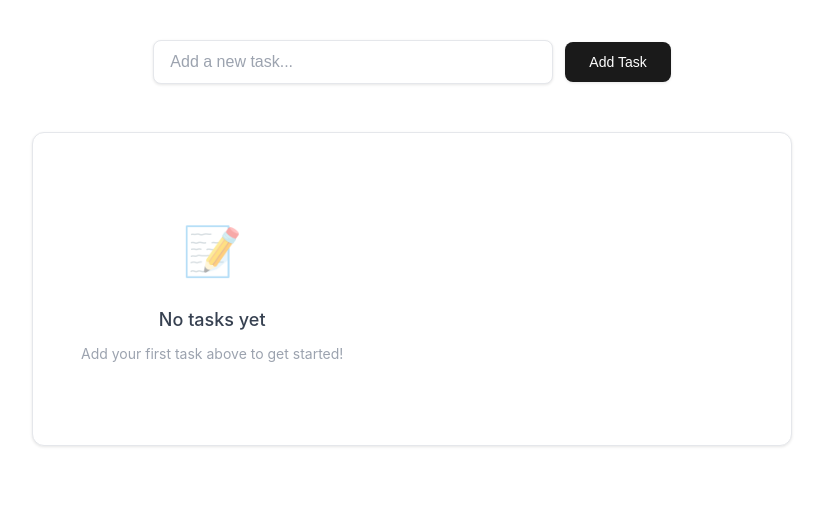
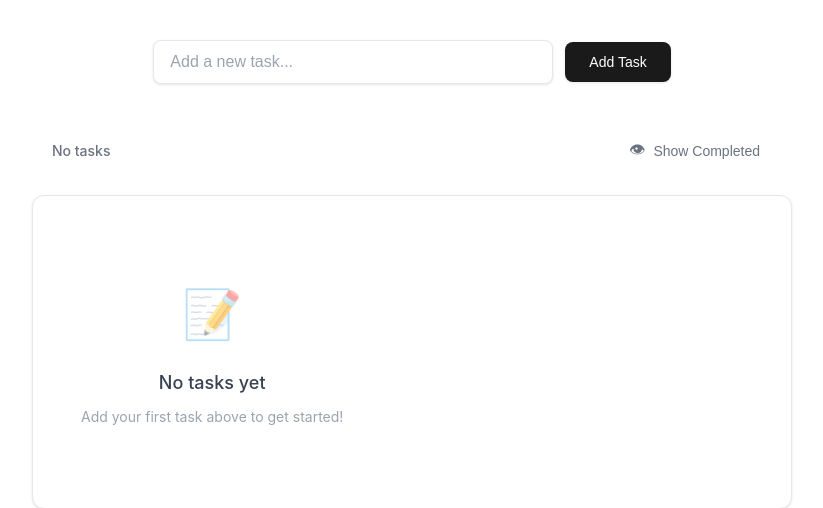
Before and after one commit to radiantsolutions-lab/todo, a Flask app: page / in a window 1280 px wide. Shown: the part 260-768 px from the top of the page, without its empty margins (228-1051 px from the left). Before the commit the page ends 707 px from the top, so only its background shows below. Run offline with Flask 3, Linux system fonts and the light colour scheme; data that the repository does not hold is empty.

Commit message:
Add show/hide completed tasks feature with elegant toggle button

```diff
--- a/templates/index.html
+++ b/templates/index.html
@@ -58,6 +58,58 @@
             gap: 12px;
             align-items: center;
             justify-content: center;
+        }
+
+        .controls-section {
+            display: flex;
+            align-items: center;
+            justify-content: space-between;
+            margin-bottom: 24px;
+            padding: 0 20px;
+        }
+
+        .task-count {
+            font-size: 0.875rem;
+            color: #6b7280;
+            font-weight: 500;
+        }
+
+        .toggle-completed {
+            display: flex;
+            align-items: center;
+            gap: 8px;
+            background: none;
+            border: none;
+            color: #6b7280;
+            font-size: 0.875rem;
+            cursor: pointer;
+            padding: 6px 12px;
+            border-radius: 6px;
+            transition: all 0.2s ease;
+            font-weight: 500;
+        }
+
+        .toggle-completed:hover {
+            background: #f3f4f6;
+            color: #374151;
+        }
+
+        .toggle-completed.active {
+            background: #3b82f6;
+            color: #ffffff;
+        }
+
+        .toggle-completed.active:hover {
+            background: #2563eb;
+        }
+
+        .toggle-icon {
+            font-size: 1rem;
+            transition: transform 0.2s ease;
+        }
+
+        .toggle-completed.active .toggle-icon {
+            transform: rotate(180deg);
         }
 
         .task-input {
@@ -301,6 +353,14 @@
             <button id="addBtn" class="add-btn">Add Task</button>
         </div>
 
+        <div class="controls-section">
+            <div id="taskCount" class="task-count">0 tasks</div>
+            <button id="toggleCompleted" class="toggle-completed">
+                <span class="toggle-icon">👁</span>
+                <span id="toggleText">Show Completed</span>
+            </button>
+        </div>
+
         <div class="tasks-section">
             <ul id="todoList" class="tasks-list">
                 <!-- Tasks will be loaded here -->
@@ -313,6 +373,13 @@
         const taskInput = document.getElementById('taskInput');
         const addBtn = document.getElementById('addBtn');
         const todoList = document.getElementById('todoList');
+        const toggleCompleted = document.getElementById('toggleCompleted');
+        const toggleText = document.getElementById('toggleText');
+        const taskCount = document.getElementById('taskCount');
+
+        // State management
+        let showCompleted = false;
+        let allTodos = [];
 
         // Load todos on page load
         document.addEventListener('DOMContentLoaded', loadTodos);
@@ -323,13 +390,45 @@
             if (e.key === 'Enter') addTask();
         });
 
+        // Toggle completed tasks
+        toggleCompleted.addEventListener('click', () => {
+            showCompleted = !showCompleted;
+            updateToggleButton();
+            renderTodos(allTodos);
+        });
+
         async function loadTodos() {
             try {
                 const response = await fetch(`${API_BASE}/todos`);
-                const todos = await response.json();
-                renderTodos(todos);
+                allTodos = await response.json();
+                updateTaskCount();
+                renderTodos(allTodos);
             } catch (error) {
                 console.error('Error loading todos:', error);
+            }
+        }
+
+        function updateToggleButton() {
+            if (showCompleted) {
+                toggleCompleted.classList.add('active');
+                toggleText.textContent = 'Hide Completed';
+            } else {
+                toggleCompleted.classList.remove('active');
+                toggleText.textContent = 'Show Completed';
+            }
+        }
+
+        function updateTaskCount() {
+            const total = allTodos.length;
+            const completed = allTodos.filter(todo => todo.completed).length;
+            const active = total - completed;
+
+            if (total === 0) {
+                taskCount.textContent = 'No tasks';
+            } else if (total === 1) {
+                taskCount.textContent = '1 task';
+            } else {
+                taskCount.textContent = `${total} tasks (${active} active, ${completed} completed)`;
             }
         }
 
@@ -390,7 +489,12 @@
         }
 
         function renderTodos(todos) {
+            // Filter todos based on showCompleted state
+            const filteredTodos = showCompleted ? todos : todos.filter(todo => !todo.completed);
+
+            if (filteredTodos.length === 0) {
                 if (todos.length === 0) {
+                    // No tasks at all
                     todoList.innerHTML = `
                         <li class="task-item">
                             <div class="empty-state">
@@ -400,10 +504,22 @@
                             </div>
                         </li>
                     `;
+                } else {
+                    // All tasks are completed and hidden
+                    todoList.innerHTML = `
+                        <li class="task-item">
+                            <div class="empty-state">
+                                <div class="empty-state-icon">✅</div>
+                                <div class="empty-state-title">All tasks completed!</div>
+                                <div class="empty-state-description">Great job! Click "Show Completed" to view them.</div>
+                            </div>
+                        </li>
+                    `;
+                }
                 return;
             }
 
-            todoList.innerHTML = todos.map(todo => `
+            todoList.innerHTML = filteredTodos.map(todo => `
                 <li class="task-item">
                     <div class="task-content">
                         <div class="checkbox ${todo.completed ? 'completed' : ''}"
```
Lines whose indentation alone changed are shown as unchanged.
